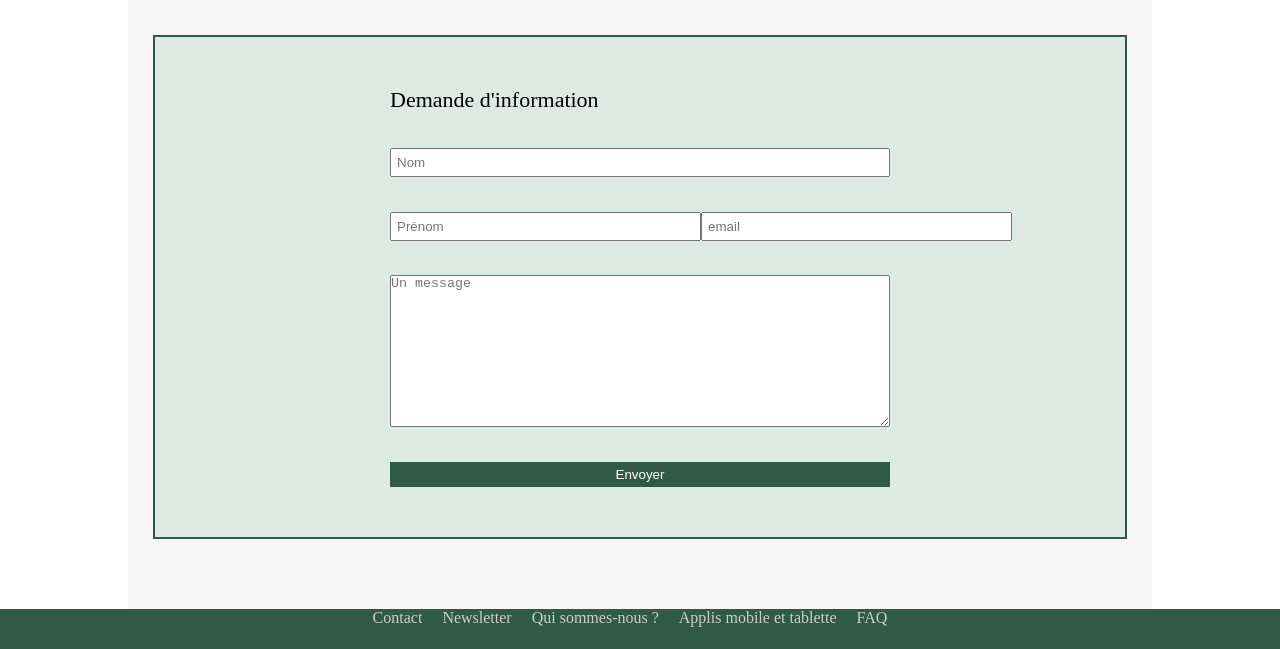
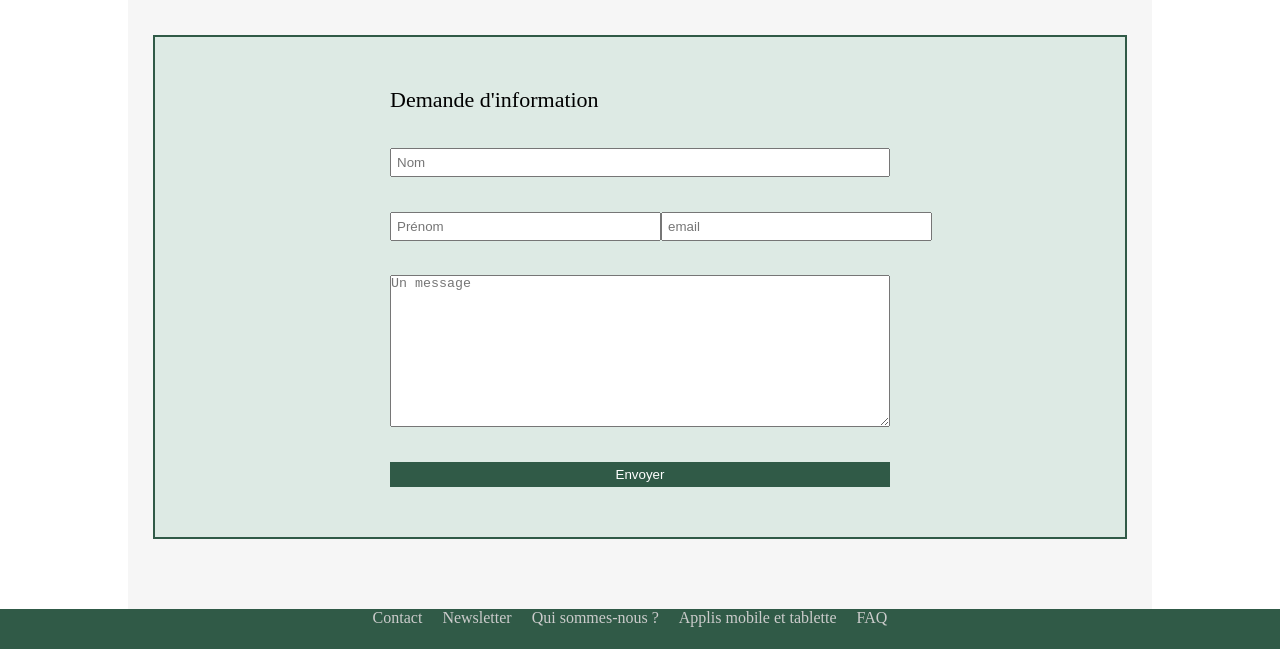
Before and after one commit to raviel96/html-css-devoirs, a plain HTML site: page devoir2/index.html in a window 1280 px wide. Shown: the part 1573-2222 px from the top of the page. Drawn offline with Linux system fonts and the light colour scheme.

Commit message:
changement input size

```diff
--- a/devoir2/index.html
+++ b/devoir2/index.html
@@ -143,14 +143,14 @@
                 type="text"
                 name="first-name"
                 placeholder="Prénom"
-                size="35"
+                size="30"
               />
               <input
                 class="input"
                 type="email"
                 name="mail"
                 placeholder="email"
-                size="35"
+                size="30"
               />
             </div>
             <textarea
```
